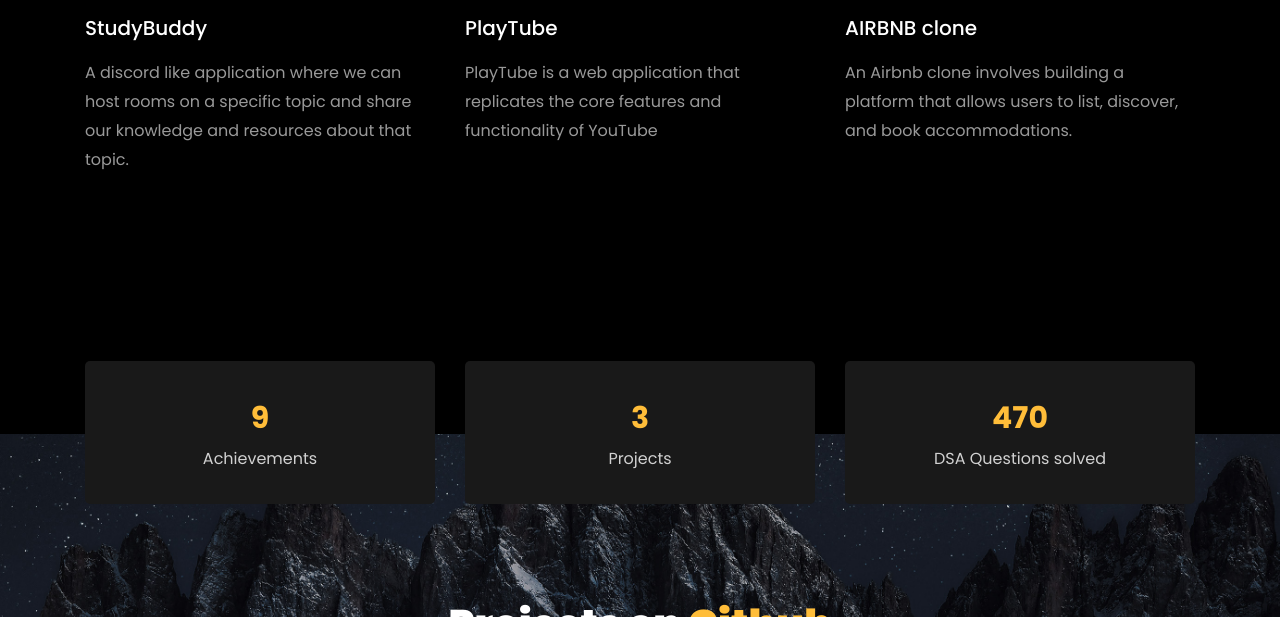
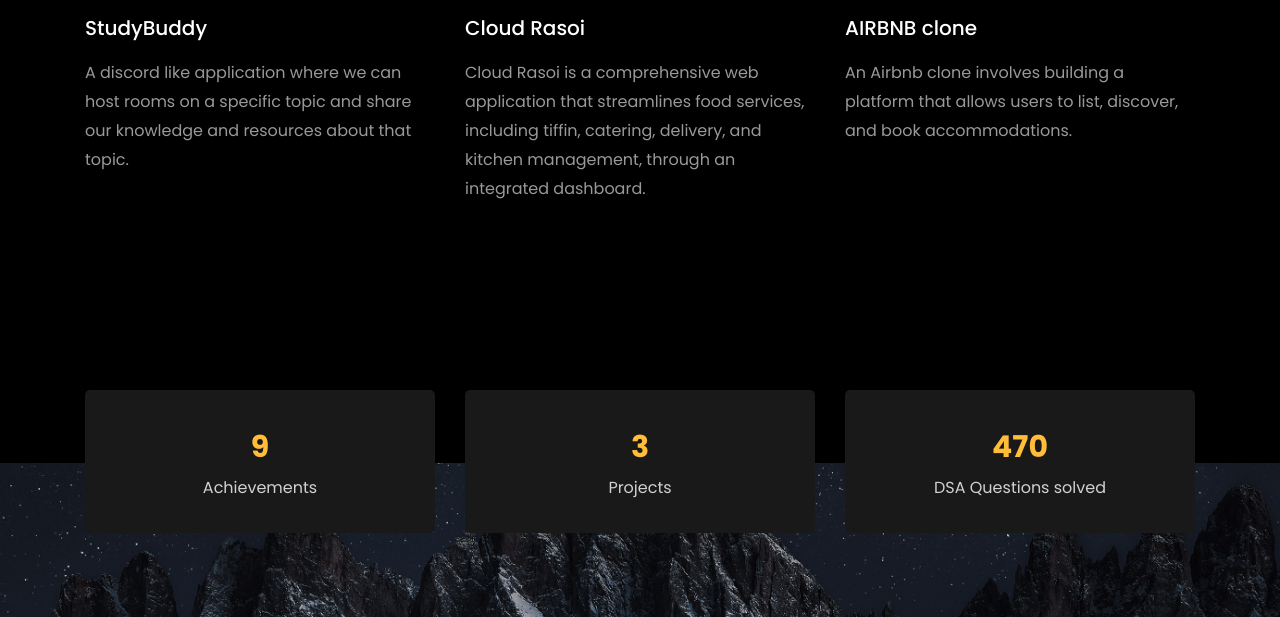
Before and after one commit to harsh-tr3010/resume, a plain HTML site: page index.html in a window 1280 px wide. Shown: the part 3563-4180 px from the top of the page. Drawn offline with Linux system fonts and the light colour scheme; animation ran at ten frames a second; files whose address does not match are found by name.

Commit message:
Update index.html

```diff
--- a/index.html
+++ b/index.html
@@ -409,12 +409,12 @@
           </div>
           <div class="col-md-4 d-flex ftco-animate">
           	<div class="blog-entry justify-content-end">
-              <a href="https://github.com/harsh-tr3010/PlayTube" class="block-20 zoom-effect" style="background-image: url('https://mir-s3-cdn-cf.behance.net/projects/404/9e462b166546075.Y3JvcCwxNDI4LDExMTcsMTQ4LDA.png');">
+              <a href="https://github.com/harsh-tr3010/Cloud_Rasoi" class="block-20 zoom-effect" style="background-image: url('https://github.com/harsh-tr3010/Cloud_Rasoi/blob/master/src/img/CR-icon.png');">
               </a>
               <div class="text mt-3 float-right d-block">
 
-                <h3 class="heading"><a href="https://github.com/harsh-tr3010/PlayTube">PlayTube</a></h3>
-                <p>PlayTube is a web application that replicates the core features and functionality of YouTube</p>
+                <h3 class="heading"><a href="https://github.com/harsh-tr3010/Cloud_Rasoi">Cloud Rasoi</a></h3>
+                <p>Cloud Rasoi is a comprehensive web application that streamlines food services, including tiffin, catering, delivery, and kitchen management, through an integrated dashboard.</p>
               </div>
             </div>
           </div>
```
